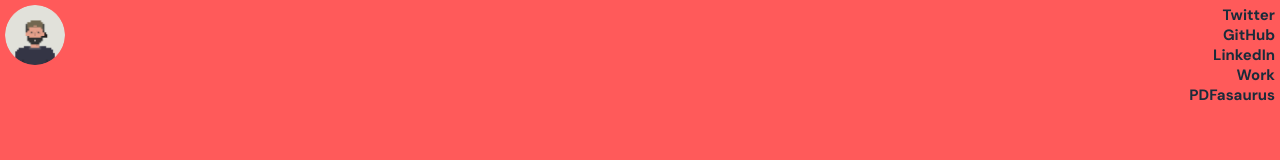
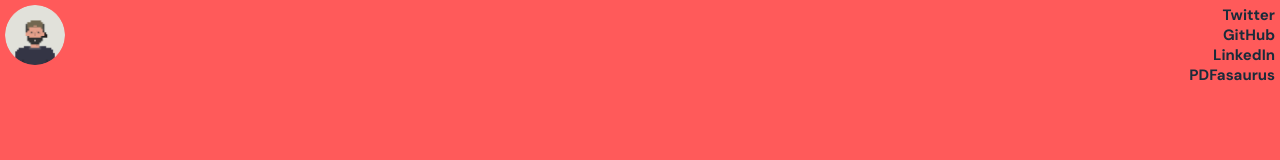
Before and after one commit to joduplessis/joduplessis, a Vue app: page / in a window 1280 px wide. Shown: the top 160 px of the page. Built offline with nearby package versions, Linux system fonts and the light colour scheme; a web font is replaced by a local one; what vue-masonry, vue-progressbar would draw is missing.

Commit message:
Disable public links

```diff
--- a/src/components/Home.vue
+++ b/src/components/Home.vue
@@ -7,7 +7,7 @@
 						<a href="https://twitter.com/jo_duplessis" target="_blank">Twitter</a>
 						<a href="https://github.com/joduplessis" target="_blank">GitHub</a>
 						<a href="https://www.linkedin.com/in/jo-duplessis/" target="_blank">LinkedIn</a>
-						<router-link :to="{ name: 'Work'}">Work</router-link>
+						<!-- <router-link :to="{ name: 'Work'}">Work</router-link> -->
 						<a href="https://pdfasaurus.com" target="_blank">PDFasaurus</a>
 						<!--
 						<a href="https://fold.dev" target="_blank">
@@ -36,7 +36,7 @@
 </template>
 
 <script>
-	console.log('%c Hi! 👋🏻 You can check out my CV over here 👉🏻 https://joduplessis.com/cv', 'font-size: 20px; background: #222; color: #FF5A5A');
+//	console.log('%c Hi! 👋🏻 You can check out my CV over here 👉🏻 https://joduplessis.com/cv', 'font-size: 20px; background: #222; color: #FF5A5A');
 	/*
 	console.log('%c Hi! 👋🏻', 'background: #222; color: #FF5A5A');
 	console.log('%c CV → https://joduplessis.com/cv', 'background: #222; color: #FF5A5A');
```
